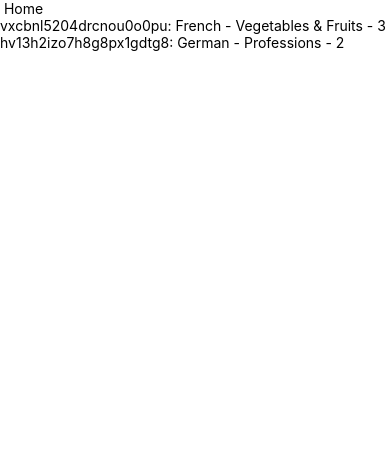
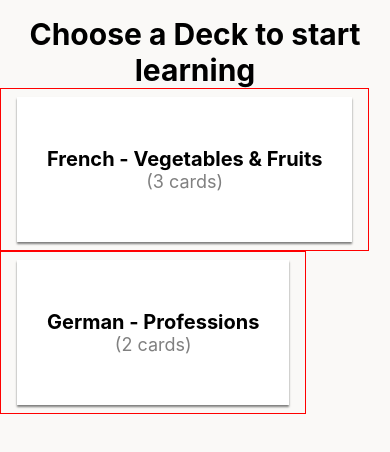
Before and after one commit to Omnimolecule/mobile-flashcards, a React Native app: screen / in a window 390 px wide. Shown: the top 452 px of the page. Built offline with nearby package versions, Linux system fonts and the light colour scheme.

Commit message:
feat: add the home screen

```diff
--- a/App.js
+++ b/App.js
@@ -26,23 +26,4 @@ class App extends React.Component {
   }
 }
 
-const styles = StyleSheet.create({
-  container: {
-    flex: 1,
-    justifyContent: 'center',
-    alignItems: 'center',
-    backgroundColor: '#F5FCFF',
-  },
-  welcome: {
-    fontSize: 20,
-    textAlign: 'center',
-    margin: 10,
-  },
-  instructions: {
-    textAlign: 'center',
-    color: '#333333',
-    marginBottom: 5,
-  },
-});
-
 export default App
--- /dev/null
+++ b/components/Card.js
@@ -0,0 +1,58 @@
+import React, { Component } from 'react';
+import { View, Text, StyleSheet, TouchableNativeFeedback } from 'react-native';
+import { connect } from 'react-redux';
+
+class Card extends Component {
+
+    render() {
+        const { deck, deckId } = this.props;
+        const { title, cards } = deck;
+        return (
+            <TouchableNativeFeedback onPress={() => console.log('pressed')}>
+                <View style={styles.card}>
+                    <Text style={styles.title}>{title}</Text>
+                    <Text style={styles.detail}>({cards.length} cards)</Text>
+                </View>
+            </TouchableNativeFeedback>
+        );
+    }
+}
+
+const styles = StyleSheet.create({
+    card: {
+        marginTop: 8,
+        marginBottom: 8,
+        marginLeft: 16,
+        marginRight: 16,
+        padding: 30,
+        paddingTop: 50,
+        paddingBottom: 50,
+        shadowColor: '#000',
+        shadowOffset: { width: 0, height: 2 },
+        shadowOpacity: 0.5,
+        shadowRadius: 2,
+        elevation: 2,
+        backgroundColor: 'white'
+    },
+    title: {
+        fontSize: 20,
+        fontWeight: "bold",
+        textAlign: 'center',
+        color: 'black'
+    },
+    detail: {
+        fontSize: 18,
+        textAlign: 'center',
+        color: 'gray'
+    }
+})
+
+function mapStateToProps(decks, { deckId }) {
+    const deck = decks[deckId];
+    return {
+        deck,
+        deckId
+    }
+}
+
+export default connect(mapStateToProps)(Card)
--- a/components/Home.js
+++ b/components/Home.js
@@ -1,7 +1,8 @@
 import React, { Component } from 'react';
-import { View, Text } from 'react-native';
+import { View, Text, StyleSheet, FlatList } from 'react-native';
 import { connect } from 'react-redux';
-import { handleRecieveDecks, handleRecieveDeck, handleAddDeck, handleAddCard } from '../actions';
+import { handleRecieveDecks } from '../actions';
+import Card from './Card';
 
 class Home extends Component {
 
@@ -12,14 +13,43 @@ class Home extends Component {
 
     render() {
         const { decks } = this.props;
+
+        if (!decks) {
+            return (
+                <View style={styles.container}>
+                    <Text>Loading</Text>
+                </View>
+            )
+        }
+
         return (
-            <View>
-                <Text> Home </Text>
-                {decks && Object.keys(decks).map((key) => <Text key={key}>{`${key}: ${decks[key].title} - ${decks[key].cards.length}`}</Text>)}
+            <View style={styles.container}>
+                <Text style={styles.title}>Choose a Deck to start learning</Text>
+
+                <FlatList
+                    data={Object.keys(decks)}
+                    renderItem={({ item }) => (
+                        <Card key={item} deckId={item} />
+                    )}
+                />
             </View>
         );
     }
 }
+
+const styles = StyleSheet.create({
+    container: {
+        flex: 1,
+        backgroundColor: '#faf9f7',
+    },
+    title: {
+        fontSize: 30,
+        textAlign: 'center',
+        color: 'black',
+        fontWeight: 'bold',
+        marginTop: 16
+    }
+})
 
 function mapStateToProps(decks) {
     console.log(decks);
```
